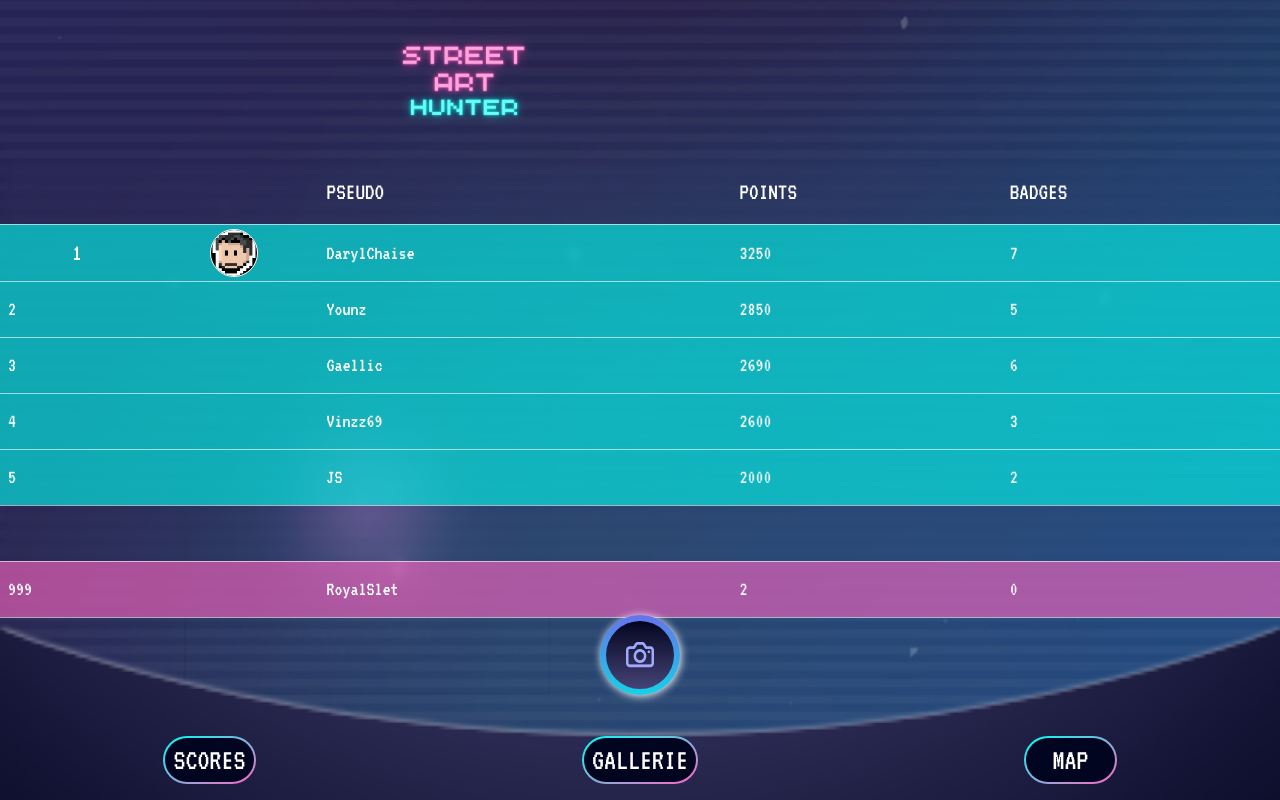
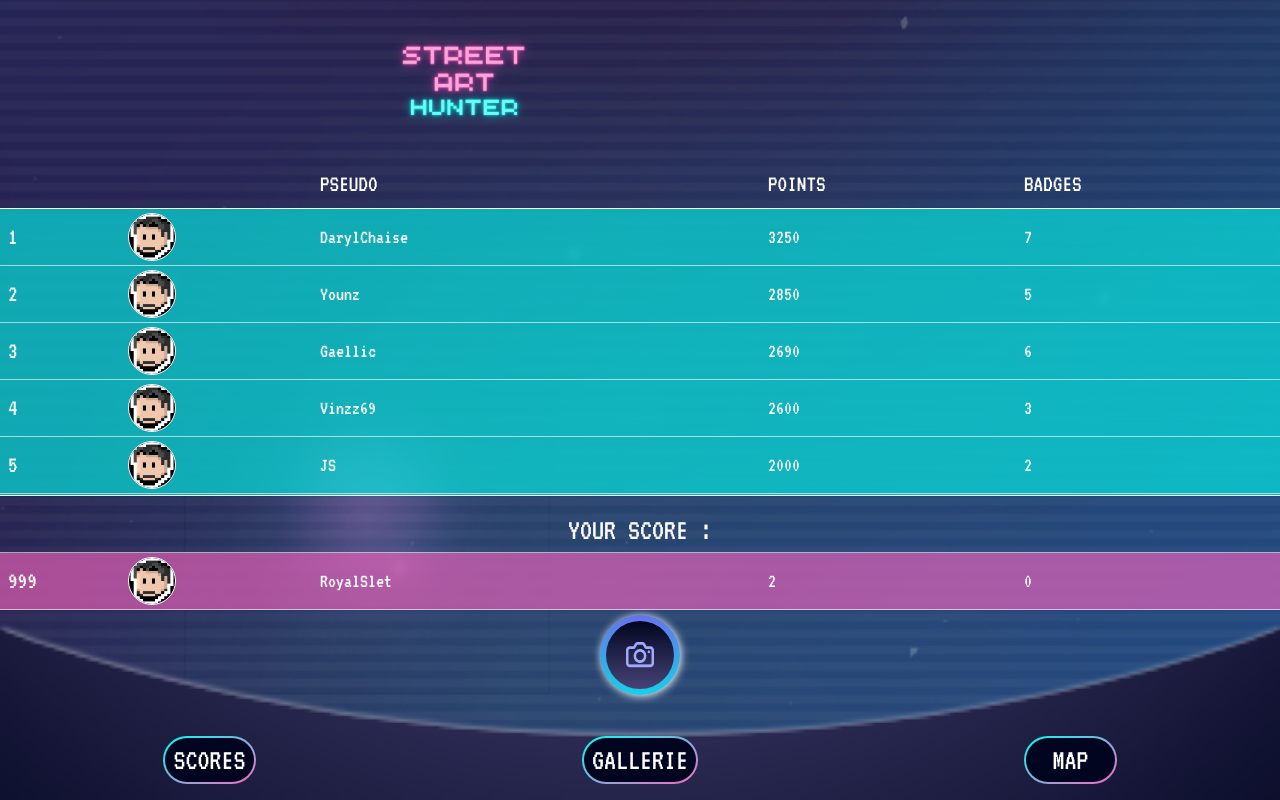
Before and after one commit to WildCodeSchool/P3_Street-Art-Hunter_Lyon_React_Sept_2022, a React (Vite) app in the folder frontend/: page / in a window 1280 px wide. Built offline with nearby package versions, Linux system fonts and the light colour scheme.

Commit message:
Made the table into components and normalized the sizes

```diff
--- a/frontend/src/App.jsx
+++ b/frontend/src/App.jsx
@@ -1,5 +1,5 @@
+import Scores from "@pages/Scores";
 import "./App.css";
-import Scores from "@pages/Scores";
 
 function App() {
   return (
--- /dev/null
+++ b/frontend/src/components/AddScore.jsx
@@ -0,0 +1,13 @@
+import React from "react";
+import Trophy from "@assets/trophy.png";
+import Next from "@assets/next.png";
+
+export default function AddScore() {
+  return (
+    <div className="absolute bottom-0 bg-white w-screen h-2/6 rounded-t-[15%] flex flex-col items-center justify-around ">
+      <img src={Trophy} alt="Trophy Icon" className="" />
+      <div className="text-4xl font-main-font "> +20 Points</div>
+      <img src={Next} alt="Next icon" />
+    </div>
+  );
+}
--- /dev/null
+++ b/frontend/src/components/LeaderBoard.jsx
@@ -0,0 +1,101 @@
+import React from "react";
+import Daryl from "@assets/Daryl.png";
+
+export default function LeaderBoard() {
+  return (
+    <div className="text-white font-main-font h-[18rem] overflow-auto border-y-[1px] border-white">
+      <table className="w-screen text-xl backdrop-blur-sm">
+        <tr className="bg-lightblue bg-opacity-60 h-[3.5rem]  border-opacity-60 border-white">
+          <td className="pl-2 flex h-[3.5rem] items-center justify-start pr-1 text-2xl w-[10w]">
+            1
+          </td>
+          <td className="w-[15vw]">
+            <img
+              src={Daryl}
+              alt="Avatar"
+              className="h-[3rem] w-[3rem] bg-black border-[1px] border-white rounded-full"
+            />
+          </td>
+          <td className="w-[35vw]">DarylChaise</td>
+          <td className="w-[20vw]">3250</td>
+          <td className="w-[20vw]">7</td>
+        </tr>
+        <tr className="bg-lightblue  bg-opacity-60 h-[3.5rem]  border-t-[1px] border-opacity-60 border-white">
+          <td className="pl-2 flex h-[3.5rem] items-center justify-start pr-1 text-2xl w-[10w]">
+            2
+          </td>
+          <td className="w-[15vw]">
+            <img
+              src={Daryl}
+              alt="Avatar"
+              className="h-[3rem] w-[3rem] bg-black border-[1px] border-white rounded-full"
+            />
+          </td>
+          <td className="w-[35vw]">Younz</td>
+          <td className="w-[20vw]">2850</td>
+          <td className="w-[20vw]">5</td>
+        </tr>
+        <tr className="bg-lightblue  bg-opacity-60 h-[3.5rem]  border-t-[1px] border-opacity-60 border-white">
+          <td className="pl-2 flex h-[3.5rem] items-center justify-start pr-1 text-2xl w-[10w]">
+            3
+          </td>
+          <td className="w-[15vw]">
+            <img
+              src={Daryl}
+              alt="Avatar"
+              className="h-[3rem] w-[3rem] bg-black border-[1px] border-white rounded-full"
+            />
+          </td>
+          <td className="w-[35vw]">Gaellic</td>
+          <td className="w-[20vw]">2690</td>
+          <td className="w-[20vw]">6</td>
+        </tr>
+        <tr className="bg-lightblue  bg-opacity-60 h-[3.5rem]  border-t-[1px] border-opacity-60 border-white">
+          <td className="pl-2 flex h-[3.5rem] items-center justify-start pr-1 text-2xl w-[10w]">
+            4
+          </td>
+          <td className="w-[15vw]">
+            <img
+              src={Daryl}
+              alt="Avatar"
+              className="h-[3rem] w-[3rem] bg-black border-[1px] border-white rounded-full"
+            />
+          </td>
+          <td className="w-[35vw]">Vinzz69</td>
+          <td className="w-[20vw]">2600</td>
+          <td className="w-[20vw]">3</td>
+        </tr>
+        <tr className="bg-lightblue  bg-opacity-60 h-[3.5rem]  border-t-[1px] border-opacity-60 border-white">
+          <td className="pl-2 flex h-[3.5rem] items-center justify-start pr-1 text-2xl w-[10w]">
+            5
+          </td>
+          <td className="w-[15vw]">
+            <img
+              src={Daryl}
+              alt="Avatar"
+              className="h-[3rem] w-[3rem] bg-black border-[1px] border-white rounded-full"
+            />
+          </td>
+          <td className="w-[35vw]">JS</td>
+          <td className="w-[20vw]">2000</td>
+          <td className="w-[20vw]">2</td>
+        </tr>
+        <tr className="bg-lightblue  bg-opacity-60 h-[3.5rem]  border-t-[1px] border-opacity-60 border-white">
+          <td className="pl-2 flex h-[3.5rem] items-center justify-start pr-1 text-2xl w-[10w]">
+            6
+          </td>
+          <td className="w-[15vw]">
+            <img
+              src={Daryl}
+              alt="Avatar"
+              className="h-[3rem] w-[3rem] bg-black border-[1px] border-white rounded-full"
+            />
+          </td>
+          <td className="w-[35vw]">PHP</td>
+          <td className="w-[20vw]">200</td>
+          <td className="w-[20vw]">1</td>
+        </tr>
+      </table>
+    </div>
+  );
+}
--- /dev/null
+++ b/frontend/src/components/MyScore.jsx
@@ -0,0 +1,27 @@
+import React from "react";
+import Daryl from "@assets/Daryl.png";
+
+export default function MyScore() {
+  return (
+    <div>
+      {" "}
+      <table className="w-screen text-xl backdrop-blur-sm">
+        <tr className="bg-pink  bg-opacity-60 h-[3.5rem] border-b-[1px] border-t-[1px] border-opacity-60 border-white">
+          <td className="pl-2 flex h-[3.5rem] items-center justify-start pr-1 text-2xl w-[10w]">
+            999
+          </td>
+          <td className="w-[15vw]">
+            <img
+              src={Daryl}
+              alt="Avatar"
+              className="h-[3rem] w-[3rem] bg-black border-[1px] border-white rounded-full"
+            />
+          </td>
+          <td className="w-[35vw]">RoyalSlet</td>
+          <td className="w-[20vw]">2</td>
+          <td className="w-[20vw]">0</td>
+        </tr>
+      </table>
+    </div>
+  );
+}
--- a/frontend/src/components/ScoreBoard.jsx
+++ /dev/null
@@ -1,62 +0,0 @@
-import React from "react";
-import Daryl from "@assets/Daryl.png";
-
-export default function ScoreBoard() {
-  return (
-    <div className="text-white font-main-font">
-      <table className="w-screen text-xl backdrop-blur-sm">
-        <tr className="h-16 text-2xl backdrop-blur-0">
-          <td />
-          <td>PSEUDO</td>
-          <td>POINTS</td>
-          <td>BADGES</td>
-        </tr>
-
-        <tr className="bg-lightblue bg-opacity-60 h-[3.5rem] border-b-[1px] border-t-[1px] border-opacity-60 border-white">
-          <td className="pl-2 flex h-[3.5rem] items-center justify-around pr-1 text-2xl">
-            1
-            <img
-              src={Daryl}
-              alt="Avatar"
-              className="h-[3rem] w-[3rem] bg-black border-[1px] border-white rounded-full"
-            />
-          </td>
-          <td className="">DarylChaise</td>
-          <td className="">3250</td>
-          <td className="">7</td>
-        </tr>
-        <tr className="bg-lightblue  bg-opacity-60 h-[3.5rem] border-b-[1px] border-t-[1px] border-opacity-60 border-white">
-          <td className="pl-2">2</td>
-          <td>Younz</td>
-          <td>2850</td>
-          <td>5</td>
-        </tr>
-        <tr className="bg-lightblue  bg-opacity-60 h-[3.5rem] border-b-[1px] border-t-[1px] border-opacity-60 border-white">
-          <td className="pl-2">3</td>
-          <td>Gaellic</td>
-          <td>2690</td>
-          <td>6</td>
-        </tr>
-        <tr className="bg-lightblue  bg-opacity-60 h-[3.5rem] border-b-[1px] border-t-[1px] border-opacity-60 border-white">
-          <td className="pl-2">4</td>
-          <td>Vinzz69</td>
-          <td>2600</td>
-          <td>3</td>
-        </tr>
-        <tr className="bg-lightblue  bg-opacity-60 h-[3.5rem] border-b-[1px] border-t-[1px] border-opacity-60 border-white">
-          <td className="pl-2">5</td>
-          <td>JS</td>
-          <td>2000</td>
-          <td>2</td>
-        </tr>
-        <tr className="h-[3.5rem]" />
-        <tr className="bg-pink  bg-opacity-60 h-[3.5rem] border-b-[1px] border-t-[1px] border-opacity-60 border-white">
-          <td className="pl-2">999</td>
-          <td>RoyalSlet</td>
-          <td>2</td>
-          <td>0</td>
-        </tr>
-      </table>
-    </div>
-  );
-}
--- a/frontend/src/pages/Scores.jsx
+++ b/frontend/src/pages/Scores.jsx
@@ -1,13 +1,26 @@
 import React from "react";
 import Header from "@components/Header";
-import ScoreBoard from "@components/ScoreBoard";
+import LeaderBoard from "@components/LeaderBoard";
 import BottomNav from "@components/BottomNav";
+import MyScore from "@components/MyScore";
 
 function Scores() {
   return (
-    <div className="bg-main-background bg-cover w-full h-screen">
+    <div className="bg-main-background text-white font-main-font bg-cover w-full h-screen">
       <Header />
-      <ScoreBoard />
+      <table className="w-screen text-xl ">
+        <tr className="h-12 text-2xl">
+          <td className="w-[25vw]" />
+          <td className="w-[35vw]">PSEUDO</td>
+          <td className="w-[20vw]">POINTS</td>
+          <td className="w-[20vw]">BADGES</td>
+        </tr>
+      </table>
+      <LeaderBoard />
+      <div className="h-[3.5rem] pt-3 font-main-font w-screen flex justify-center items-center text-3xl">
+        YOUR SCORE :
+      </div>
+      <MyScore />
       <BottomNav />
     </div>
   );
```
Also changed, not shown: frontend/src/assets/next.png (added), frontend/src/assets/trophy.png (added).
